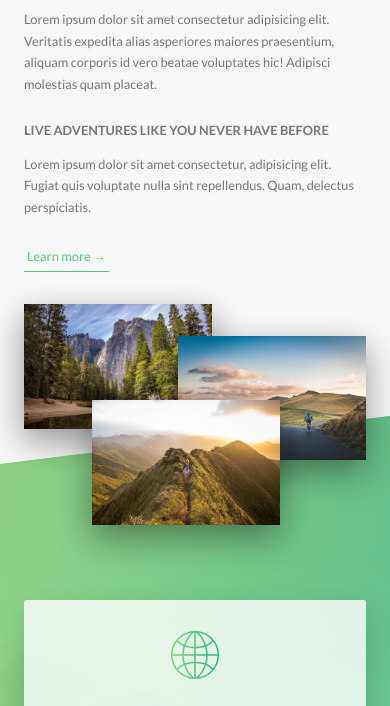
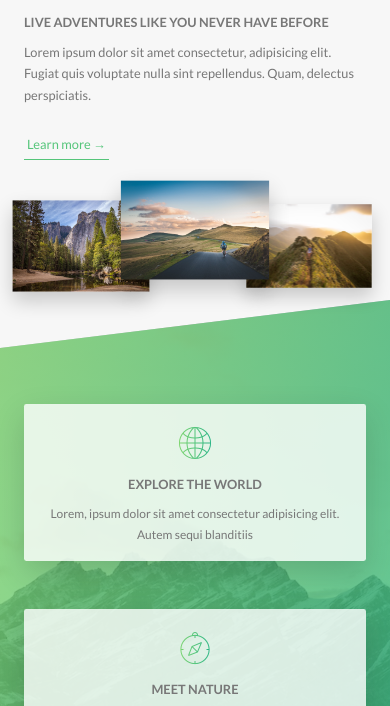
Before and after one commit to mohamed-abdou-mg/Natours-Template, a website: page index.html in a window 390 px wide. Shown: the part 990-1696 px from the top of the page. Drawn offline with Linux system fonts and the light colour scheme.

Commit message:
applying media queries to composition and feature-box components

```diff
--- a/sass/base/_utilities.scss
+++ b/sass/base/_utilities.scss
@@ -1,10 +1,57 @@
 .u-text-center { text-align: center !important;}
-.u-margin-bottom-small { margin-bottom: 1.5rem !important;}
-.u-margin-bottom-medium { margin-bottom: 4rem !important;}
-.u-margin-bottom-big { margin-bottom: 8rem !important;}
-.u-margin-bottom-huge { margin-bottom: 10rem !important;}
 
-.u-margin-top-small { margin-top: 1.5rem !important;}
-.u-margin-top-medium { margin-top: 4rem !important;}
-.u-margin-top-big { margin-top: 8rem !important;}
-.u-margin-top-huge { margin-top: 10rem !important;}
+.u-margin-bottom-small {
+    margin-bottom: 1.5rem !important;
+    @include respond(tab-port) {
+        margin-bottom: 1rem !important;
+    }
+}
+
+.u-margin-bottom-medium {
+    margin-bottom: 4rem !important;
+    @include respond(tab-port) {
+        margin-bottom: 2.5rem !important;
+    }
+}
+
+.u-margin-bottom-big {
+    margin-bottom: 8rem !important;
+    @include respond(tab-port) {
+        margin-bottom: 5rem !important;
+    }
+}
+
+.u-margin-bottom-huge {
+    margin-bottom: 10rem !important;
+    @include respond(tab-port) {
+        margin-bottom: 7rem !important;
+    }
+}
+
+.u-margin-top-small {
+    margin-top: 1.5rem !important;
+    @include respond(tab-port) {
+        margin-top: 1rem !important;
+    }
+}
+
+.u-margin-top-medium {
+    margin-top: 4rem !important;
+    @include respond(tab-port) {
+        margin-top: 2.5rem !important;
+    }
+}
+
+.u-margin-top-big {
+    margin-top: 8rem !important;
+    @include respond(tab-port) {
+        margin-top: 5rem !important;
+    }
+}
+
+.u-margin-top-huge {
+    margin-top: 10rem !important;
+    @include respond(tab-port) {
+        margin-top: 7rem !important;
+    }
+}
--- a/sass/components/_composition.scss
+++ b/sass/components/_composition.scss
@@ -7,20 +7,40 @@
         transition: all .2s ease-in-out;
         outline-offset: 2rem;
         z-index: 10;
+        @include respond(tab-port) {
+            position: relative;
+            width: 33.333333%;
+            float: left;
+            box-shadow: 0 1rem 2rem rgba($color-black, .2);
+        }
 
         &--p1 {
             left: 0;
             top: -2rem;
+            @include respond(tab-port) {
+                top: 0;
+                transform: scale(1.2);
+            }
         }
 
         &--p2 {
             right: 0;
             top: 2rem;
+            @include respond(tab-port) {
+                top: -2rem;
+                transform: scale(1.3);
+                z-index: 100;
+            }
         }
 
         &--p3 {
             left: 20%;
             top: 10rem;
+            @include respond(tab-port) {
+                top: 0;
+                left: 0;
+                transform: scale(1.1);
+            }
         }
 
         &:hover {
@@ -28,10 +48,19 @@
             transform: scale(1.05) translateY(-.5rem);
             box-shadow: 0 2.5rem 4rem rgba($color-black, .5);
             z-index: 20;
+
+            @include respond(tab-port) {
+                transform: scale(1.5);
+                z-index: 20;
+            }
         }
     }
 
     &:hover &__photo:not(:hover){
         transform: scale(.95);
+        @include respond(tab-port) {
+           transform: scale(1);
+           z-index: 10;
+        }
     }
 }
--- a/sass/components/_feature-box.scss
+++ b/sass/components/_feature-box.scss
@@ -6,6 +6,10 @@
     text-align: center;
     box-shadow: 0 1.5rem 4rem rgba($color-black, .15);
     transition: all .2s ease-in-out;
+
+    @include respond(tab-port) {
+        padding: 2rem;
+    }
 
     &__icon {
         font-size: 6rem;
@@ -16,6 +20,10 @@
         background-clip: text;
         color: transparent;
 
+        @include respond(tab-port) {
+            font-size: 4rem;
+            margin-bottom: 0;
+        }
     }
 
     &:hover {
--- a/sass/layouts/_footer.scss
+++ b/sass/layouts/_footer.scss
@@ -8,10 +8,13 @@
         padding: 8rem 0;
     }
 
-
     &__logo-box {
         text-align: center;
         margin-bottom: 8rem;
+
+        @include respond(tab-port) {
+            margin-bottom: 6rem;
+        }
     }
 
     &__logo {
--- a/sass/pages/_home.scss
+++ b/sass/pages/_home.scss
@@ -1,7 +1,11 @@
 .section-about {
     background-color: $color-grey-light-1;
-    padding: 25rem 0;
+    padding: 20rem 0;
     margin-top: -20vh;
+
+    @include respond(tab-port) {
+        padding: 15rem 0;
+    }
 }
 
 .section-features {
@@ -16,22 +20,38 @@
     & > * {
         transform: skewY(7deg);
     }
+
+    @include respond(tab-port) {
+        padding: 10rem 0;
+    }
 }
 
 .section-cards {
     background-color: $color-grey-light-1;
     padding: 25rem 0 15rem 0;
     margin-top: -12vh;
+
+    @include respond(tab-port) {
+        padding: 20rem 0 10rem 0;
+    }
 }
 
 .section-story {
     position: relative;
     padding: 15rem 0;
+
+    @include respond(tab-port) {
+        padding: 10rem 0;
+    }
 }
 
 .section-booking {
     padding: 15rem 0;
     background-image: linear-gradient(to right bottom, $color-primary-light, $color-primary-dark);
+
+    @include respond(tab-port) {
+        padding: 10rem 0;
+    }
 }
 
 .book {
```
Also changed, not shown: css/style.css.
